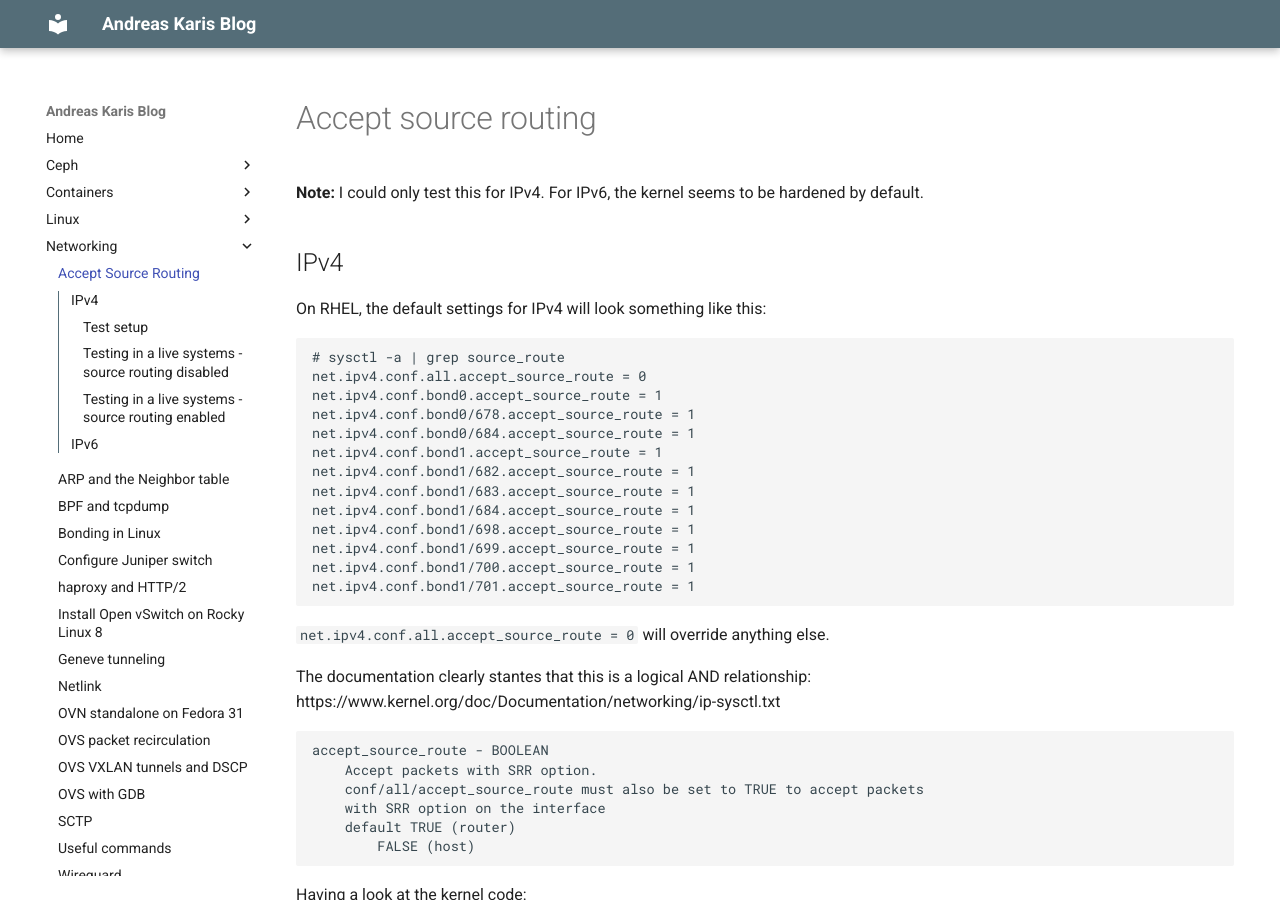
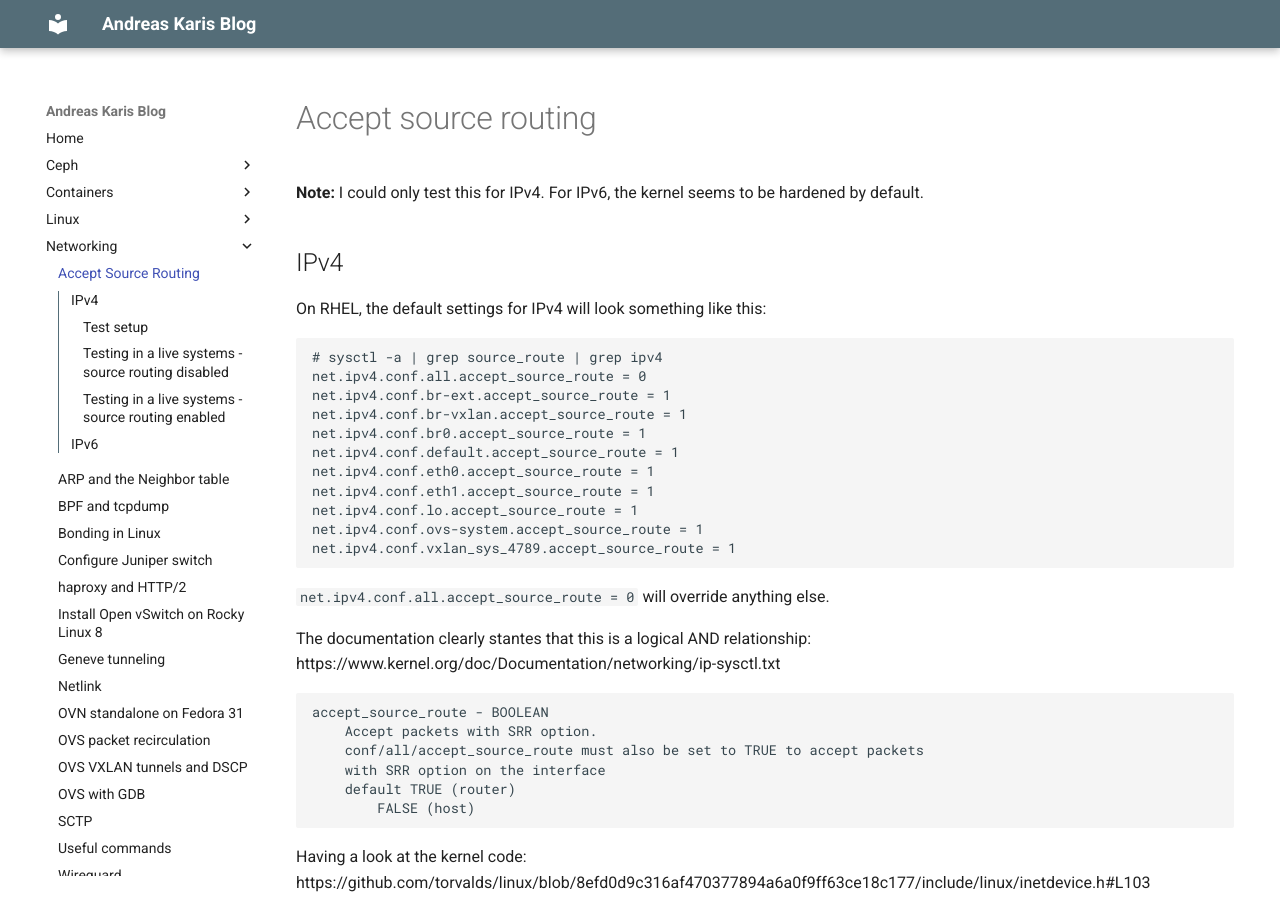
Before and after one commit to andreaskaris/blog, an MkDocs documentation site: the page built from docs/networking/accept-source-routing.md, in a window 1280 px wide and 900 px high. Built offline with MkDocs 1.6.1 and Material for MkDocs 9.7.7, drawn with Linux system fonts in a browser that asks for light colours; some of the changed text lies outside the part shown.

Commit message:
accept source routing

```diff
--- a/docs/networking/accept-source-routing.md
+++ b/docs/networking/accept-source-routing.md
@@ -6,19 +6,17 @@
 
 On RHEL, the default settings for IPv4 will look something like this:
 ~~~
-# sysctl -a | grep source_route
+# sysctl -a | grep source_route | grep ipv4
 net.ipv4.conf.all.accept_source_route = 0
-net.ipv4.conf.bond0.accept_source_route = 1
-net.ipv4.conf.bond0/678.accept_source_route = 1
-net.ipv4.conf.bond0/684.accept_source_route = 1
-net.ipv4.conf.bond1.accept_source_route = 1
-net.ipv4.conf.bond1/682.accept_source_route = 1
-net.ipv4.conf.bond1/683.accept_source_route = 1
-net.ipv4.conf.bond1/684.accept_source_route = 1
-net.ipv4.conf.bond1/698.accept_source_route = 1
-net.ipv4.conf.bond1/699.accept_source_route = 1
-net.ipv4.conf.bond1/700.accept_source_route = 1
-net.ipv4.conf.bond1/701.accept_source_route = 1
+net.ipv4.conf.br-ext.accept_source_route = 1
+net.ipv4.conf.br-vxlan.accept_source_route = 1
+net.ipv4.conf.br0.accept_source_route = 1
+net.ipv4.conf.default.accept_source_route = 1
+net.ipv4.conf.eth0.accept_source_route = 1
+net.ipv4.conf.eth1.accept_source_route = 1
+net.ipv4.conf.lo.accept_source_route = 1
+net.ipv4.conf.ovs-system.accept_source_route = 1
+net.ipv4.conf.vxlan_sys_4789.accept_source_route = 1
 ~~~
 
 `net.ipv4.conf.all.accept_source_route = 0` will override anything else.
@@ -313,6 +311,21 @@
 
 ## IPv6
 
+For IPv6, the default settings on RHEL for source routing will yield something like this:
+~~~
+# sysctl -a | grep source_route | grep ipv6
+net.ipv6.conf.all.accept_source_route = 0
+net.ipv6.conf.br-ext.accept_source_route = 0
+net.ipv6.conf.br-vxlan.accept_source_route = 0
+net.ipv6.conf.br0.accept_source_route = 0
+net.ipv6.conf.default.accept_source_route = 0
+net.ipv6.conf.eth0.accept_source_route = 0
+net.ipv6.conf.eth1.accept_source_route = 0
+net.ipv6.conf.lo.accept_source_route = 0
+net.ipv6.conf.ovs-system.accept_source_route = 0
+net.ipv6.conf.vxlan_sys_4789.accept_source_route = 0
+~~~
+
 For IPv6, I tried crafting RH0 type packets, but failed miserably at the task. With that said, the kernel only ever accepts RH2 and the default is off, anyways https://www.kernel.org/doc/Documentation/networking/ip-sysctl.txt:
 ~~~
 accept_source_route - INTEGER
```
